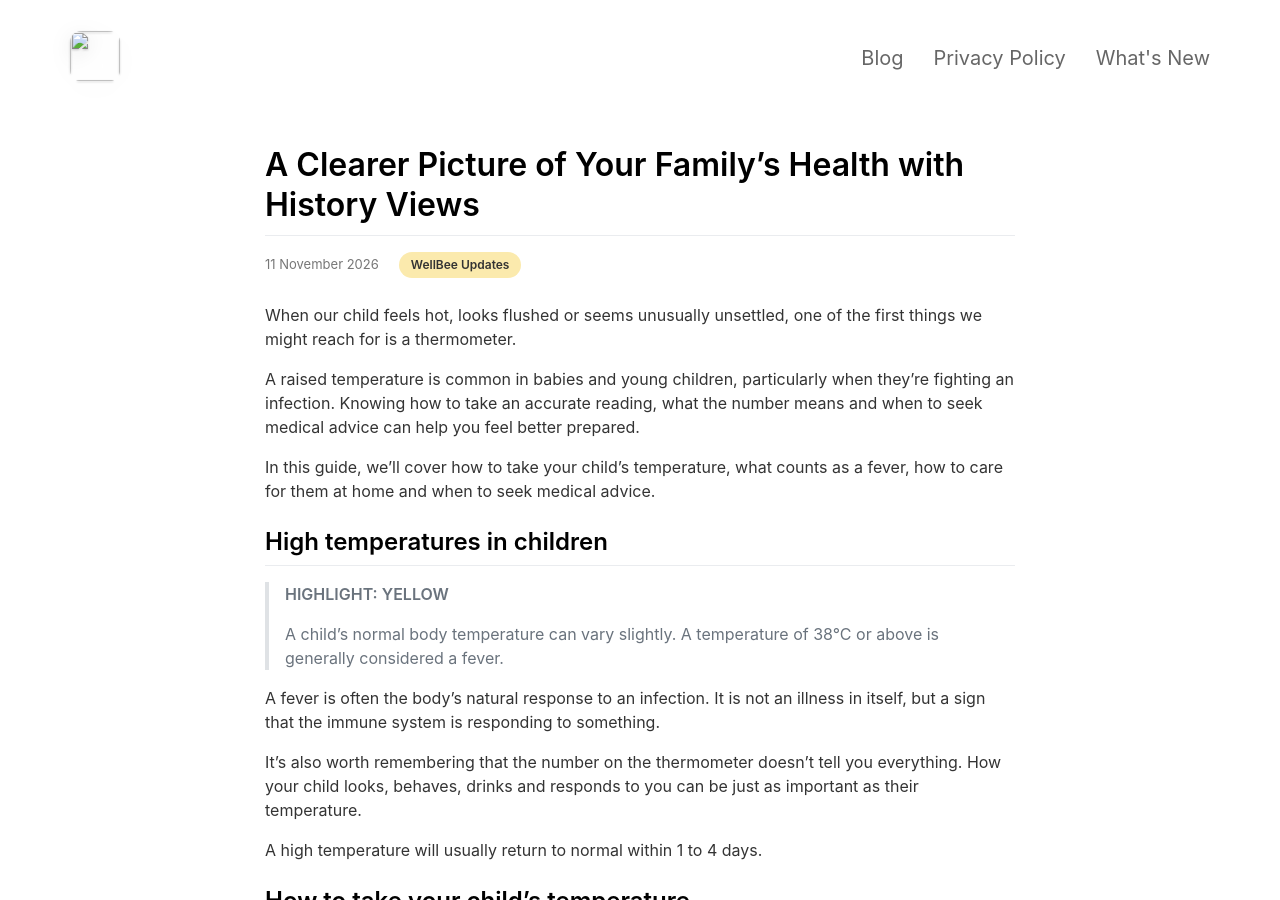
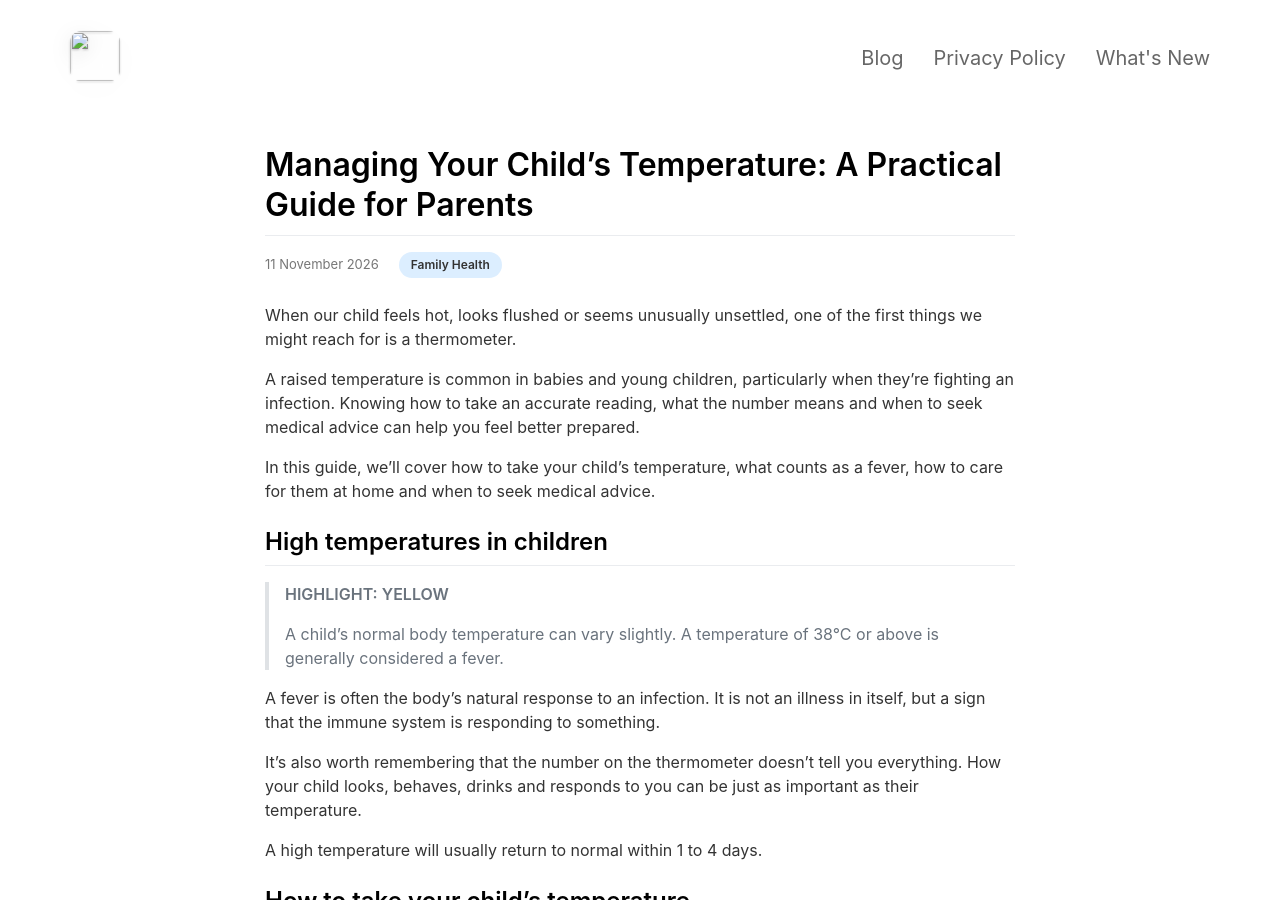
Before and after one commit to sheabrewer1986/WellBeeWebsite, a Jekyll site: the page built from _posts/2026-11-11-managing-temperature.md, in a window 1280 px wide and 900 px high. Built offline with Jekyll 4.4.1, drawn with Linux system fonts in a browser that asks for light colours; nearby versions of some CDN libraries.

Commit message:
[Tweak] Changed the category and title and description

```diff
--- a/_posts/2026-11-11-managing-temperature.md
+++ b/_posts/2026-11-11-managing-temperature.md
@@ -1,9 +1,9 @@
 ---
 layout: post
-title: "A Clearer Picture of Your Family’s Health with History Views"
+title: "Managing Your Child’s Temperature: A Practical Guide for Parents"
 date: 2026-11-11
-description: "Managing Your Child’s Temperature: A Practical Guide for Parents"
-categories: [WellBee Updates]
+description: "In this guide, we'll cover how to take your child's temperature, what counts as a fever, how to care for them at home and when to seek medical advice."
+categories: [Family Health]
 ---
 
 When our child feels hot, looks flushed or seems unusually unsettled, one of the first things we might reach for is a thermometer.
```
